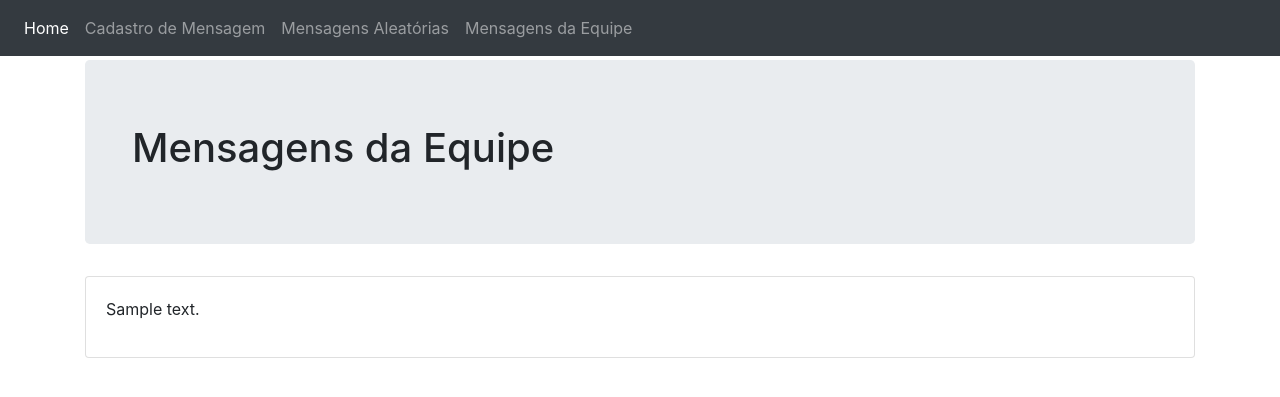
After one commit to Gabrielle-96/desafio, a Django app: page /mensagensEquipe in a window 1280 px wide. The commit adds this page. Shown: the top 397 px of the page. Run offline with Django 4.2, Linux system fonts and the light colour scheme; tables that the repository leaves empty hold one stand-in row (values such as "Sample post"); some libraries are stand-ins or nearby versions.

Commit message:
feito grosso mensagens equipe e aleatórias

```diff
--- a/app/urls.py
+++ b/app/urls.py
@@ -19,5 +19,7 @@ from django.urls import path, include
 urlpatterns = [
     path('admin/', admin.site.urls),
     path('', include('mensagens.urls.urlsHome', namespace='home')),
+    path('mensagensAleatorias', include('mensagens.urls.urlsMensagensAleatorias', namespace='mensagensAleatorias')),
+    path('mensagensEquipe', include('mensagens.urls.urlsMensagensEquipe', namespace='mensagensEquipe')),
     path('mensagens/', include('mensagens.urls.urls', namespace='mensagens')),
 ]
--- a/mensagens/templates/includes/nav.html
+++ b/mensagens/templates/includes/nav.html
@@ -11,6 +11,12 @@
            <li class="nav-item">
                 <a class="nav-link" href="{% url 'mensagens:home' %}">Cadastro de Mensagem</a>
             </li>
+            <li class="nav-item">
+                 <a class="nav-link" href="{% url 'mensagensAleatorias:home' %}">Mensagens Aleatórias</a>
+            </li>
+            <li class="nav-item">
+                 <a class="nav-link" href="{% url 'mensagensEquipe:home' %}">Mensagens da Equipe</a>
+            </li>
         </ul>
         {% if user.is_authenticated %}
           <ul class="navbar-nav navbar-right">
--- /dev/null
+++ b/mensagens/templates/mensagensEquipe/home.html
@@ -0,0 +1,24 @@
+{% extends "base.html" %}
+
+{% block content %}
+
+
+<div class="jumbotron">
+  <div class="container">
+    <h1>Mensagens da Equipe</h1>
+  </div>
+</div>
+
+{% for mensagem in mensagens %}
+  <div class="card">
+    <div class="card-body">
+      <p>{{mensagem.descricao}}</p>
+    </div>
+  </div>
+{% endfor %}
+
+{% if mensagens|length == 0 %}
+  <p>Solicitar ao líder da equipe o cadastro de uma mensagem</p>
+{% endif %}
+
+{% endblock content %}
--- /dev/null
+++ b/mensagens/views/viewsMensagensEquipe.py
@@ -0,0 +1,8 @@
+from django.shortcuts import render
+from mensagens.models.models import Mensagens
+
+app_name="viewsMensagensEquipe"
+
+def home(request):
+    mensagens = Mensagens.objects.all()
+    return render(request, "mensagensEquipe/home.html", {"mensagens": mensagens })
```
Also changed, not shown: mensagens/templates/mensagensAleatorias/home.html (added, +17 -0 lines), mensagens/urls/urlsMensagensAleatorias.py (added, +9 -0 lines), mensagens/urls/urlsMensagensEquipe.py (added, +9 -0 lines), mensagens/views/viewsMensagensAleatorias.py (added, +9 -0 lines), 1 other file.
